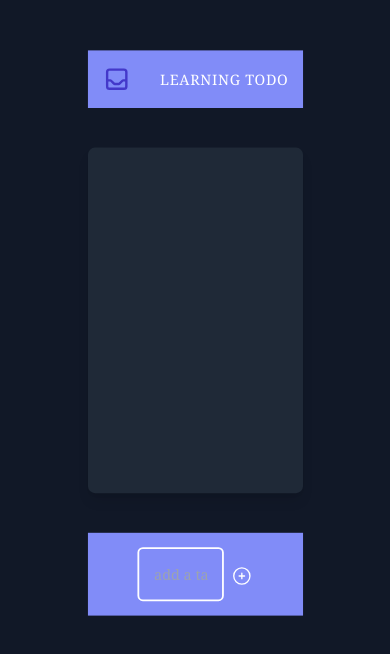
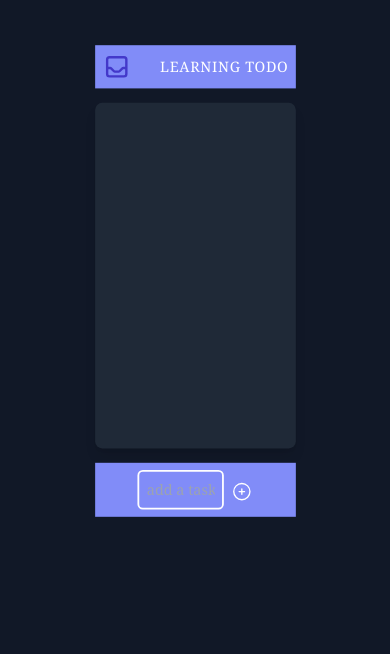
Before and after one commit to flashpunch0-0/Todolist, a React (Create React App) app: page / in a window 390 px wide. Shown: the top 654 px of the page. Built offline with nearby package versions, Linux system fonts and the light colour scheme.

Commit message:
completed

```diff
--- a/src/App.js
+++ b/src/App.js
@@ -69,7 +69,7 @@ const App = () => {
         <div className="flex items-center justify-center   ">
           <div className="  md:w-96   scale-90 md:scale-100 ">
             <div className=" font-extralight tracking-wider uppercase  md:w-full">
-              <h1 className="p-4 md:p-8 mt-5 md:mt-11 flex items-center  justify-start    bg-indigo-400 ">
+              <h1 className="p-2 md:p-8 mt-5 md:mt-11 flex items-center  justify-start    bg-indigo-400 ">
                 <svg
                   class="h-8 w-8 text-indigo-700 stroke-current "
                   xmlns="http://www.w3.org/2000/svg"
@@ -101,7 +101,7 @@ const App = () => {
               </button>
             </div> */}
             {/* for ordered list */}
-            <div className="mt-11 overflow-auto text-white rounded-lg shadow-lg mb-11 h-96 bg-gray-800 ">
+            <div className="mt-4 md:mt-10 overflow-auto text-white rounded-lg shadow-lg mb-4 md:mb-11 h-96 bg-gray-800 ">
               {/* <li>{inputList}</li> */}
               {/* mapping function */}
 
@@ -119,9 +119,9 @@ const App = () => {
 
             {/* for input */}
             <div className=" flex w-full bg-indigo-400  items-center justify-center ">
-              <div className=" p-4 justify-center items-center">
+              <div className=" p-2 md:p-4 justify-center items-center">
                 <input
-                  className="p-4 text-white md:w-64  w-24 border-2 border-white rounded-md bg-indigo-400  "
+                  className="p-2 md:p-4 text-white md:w-64  w-24 border-2 border-white rounded-md bg-indigo-400  "
                   type="text"
                   placeholder="add a task"
                   value={inputList}
```
